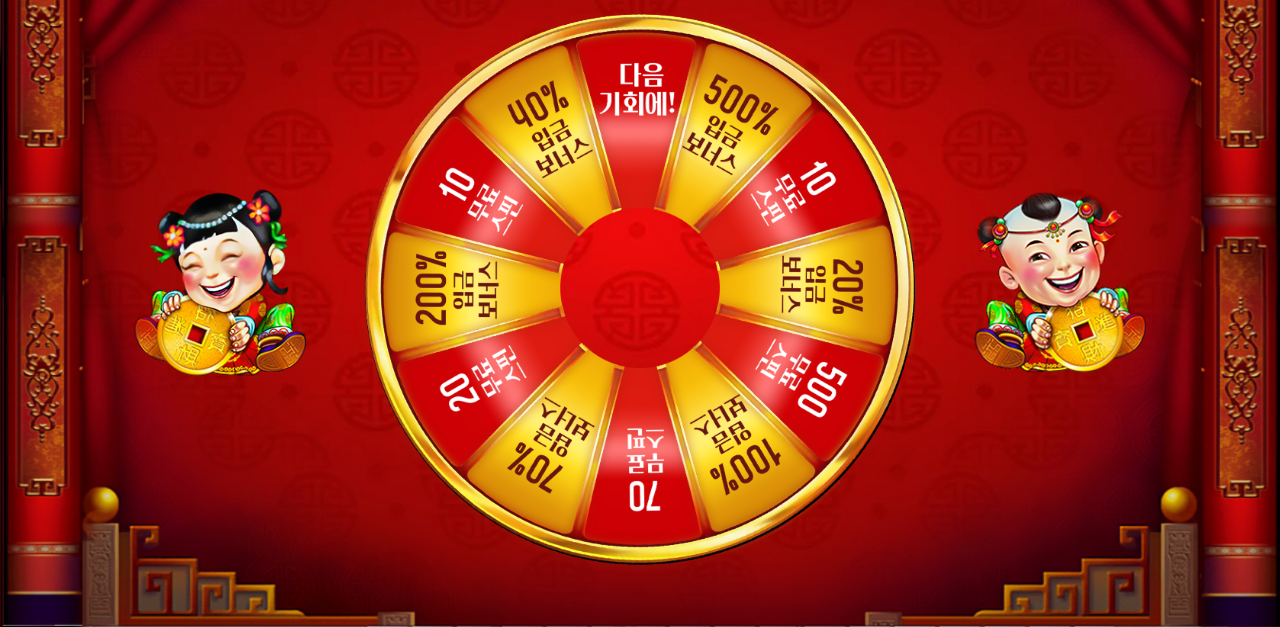
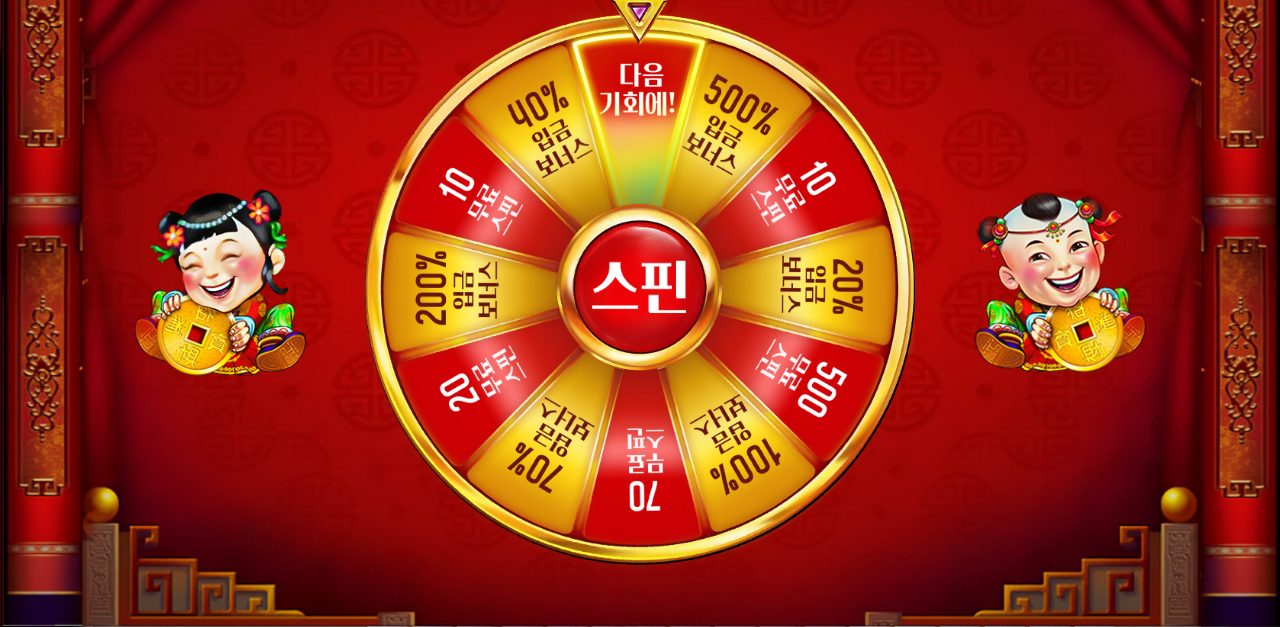
Before and after one commit to GrafDev/Indiana-Scratch, a website built with Vite: page index.html in a window 1280 px wide. Shown: the part 173-800 px from the top of the page. Built offline with nearby package versions, Linux system fonts and the light colour scheme.

Commit message:
fix adaptive

```diff
--- a/assets/css/style.css
+++ b/assets/css/style.css
@@ -103,6 +103,7 @@ body {
   .logo1, .logo2 {
     padding: 10px;
   }
+
 }
 
 .logo1 img {
@@ -207,12 +208,18 @@ body {
   padding: 20px;
 }
 
-.wheel-wrapper {
-  width: var(--wheel-wrapper-width, 300px);
-  height: var(--wheel-wrapper-height, 300px);
+.wheel-container {
+  width: var(--wheel-container-width, 300px);
+  height: var(--wheel-container-height, 300px);
   display: flex;
   align-items: center;
   justify-content: center;
+  position: relative;
+}
+
+.wheel-wrapper {
+  width: min(var(--wheel-container-width, 300px), var(--wheel-container-height, 300px));
+  height: min(var(--wheel-container-width, 300px), var(--wheel-container-height, 300px));
   position: relative;
 }
 
@@ -252,6 +259,62 @@ body {
   z-index: 5;
 }
 
+.wheel-part4 {
+  position: absolute;
+  top: 50%;
+  left: 50%;
+  transform: translate(-50%, -50%);
+  width: min(var(--wheel-container-width, 300px), var(--wheel-container-height, 300px));
+  height: min(var(--wheel-container-width, 300px), var(--wheel-container-height, 300px));
+  background-image: url('/assets/images/wheel-part4.png');
+  background-size: contain;
+  background-position: center;
+  background-repeat: no-repeat;
+  z-index: 6;
+}
+
+.wheel-part5 {
+  position: absolute;
+  top: 50%;
+  left: 50%;
+  transform: translate(-50%, -50%);
+  width: min(var(--wheel-container-width, 300px), var(--wheel-container-height, 300px));
+  height: min(var(--wheel-container-width, 300px), var(--wheel-container-height, 300px));
+  background-image: url('/assets/images/wheel-part5.png');
+  background-size: contain;
+  background-position: center;
+  background-repeat: no-repeat;
+  z-index: 7;
+}
+
+.wheel-part6 {
+  position: absolute;
+  top: 50%;
+  left: 50%;
+  transform: translate(-50%, -50%);
+  width: min(var(--wheel-container-width, 300px), var(--wheel-container-height, 300px));
+  height: min(var(--wheel-container-width, 300px), var(--wheel-container-height, 300px));
+  background-image: url('/assets/images/wheel-part6.png');
+  background-size: contain;
+  background-position: center;
+  background-repeat: no-repeat;
+  z-index: 8;
+}
+
+.arrow {
+  position: absolute;
+  top: calc(var(--wheel-container-height, 300px) / -30);
+  left: 50%;
+  transform: translateX(-50%);
+  width: calc(var(--wheel-container-width, 300px) / 8);
+  height: calc(var(--wheel-container-height, 300px) / 8);
+  background-image: url('/assets/images/arrow.png');
+  background-size: contain;
+  background-position: center;
+  background-repeat: no-repeat;
+  z-index: 9999;
+}
+
 
 h1 {
   font-size: 3.2em;
--- a/assets/js/config.js
+++ b/assets/js/config.js
@@ -47,8 +47,16 @@ export function calculateWheelSize() {
   const screenWidth = window.innerWidth;
   const screenHeight = window.innerHeight;
 
-  // Use smaller dimension and take 90% to leave some padding
-  let availableSpace = Math.min(screenWidth, screenHeight) * 0.9;
+  // Use smaller dimension and take different percentage based on device
+  let availableSpace;
+
+  if (screenWidth <= gameConfig.responsive.mobile.maxWidth) {
+    // Mobile: 80% of smaller dimension
+    availableSpace = Math.min(screenWidth, screenHeight) * 0.8;
+  } else {
+    // Tablet/Desktop: 90% of smaller dimension
+    availableSpace = Math.min(screenWidth, screenHeight) * 0.9;
+  }
 
   // Apply size reduction for non-mobile devices
   if (screenWidth > gameConfig.responsive.mobile.maxWidth) {
--- a/assets/js/main.js
+++ b/assets/js/main.js
@@ -12,12 +12,18 @@ document.querySelector('#app').innerHTML = `
       <div class="logo2"><img src="/assets/images/logo2.png" alt="Logo 2"></div>
       <div class="title"></div>
       <div class="man1"></div>
+      <div class="wheel-container">
         <div class="wheel-wrapper">
           <div class="wheel-part1"></div>
           <div class="wheel-part2"></div>
           <div class="wheel-part3"></div>
           <div class="wheel-text1"></div>
           <div class="wheel-text2"></div>
+        </div>
+        <div class="wheel-part4"></div>
+        <div class="wheel-part5"></div>
+        <div class="wheel-part6"></div>
+        <div class="arrow"></div>
       </div>
       <div class="man2"></div>
     </div>
@@ -172,8 +178,8 @@ function applyResponsiveSizing() {
   document.documentElement.style.setProperty('--man-height', `${manSize.height}px`);
   document.documentElement.style.setProperty('--title-width', `${titleSize.width}px`);
   document.documentElement.style.setProperty('--title-height', `${titleSize.height}px`);
-  document.documentElement.style.setProperty('--wheel-wrapper-width', `${wheelElementSize.width}px`);
-  document.documentElement.style.setProperty('--wheel-wrapper-height', `${wheelElementSize.height}px`);
+  document.documentElement.style.setProperty('--wheel-container-width', `${wheelElementSize.width}px`);
+  document.documentElement.style.setProperty('--wheel-container-height', `${wheelElementSize.height}px`);
   // Set media gap based on device type
   const screenWidth = window.innerWidth;
   let mediaGapMultiplier = 1.5; // Default multiplier
```
Also changed, not shown: assets/images/arrow.png (added), assets/images/title.png, assets/images/wheel-part4.png (added), assets/images/wheel-part5.png (added), assets/images/wheel-part6.png (added). Lines whose indentation alone changed are shown as unchanged.
